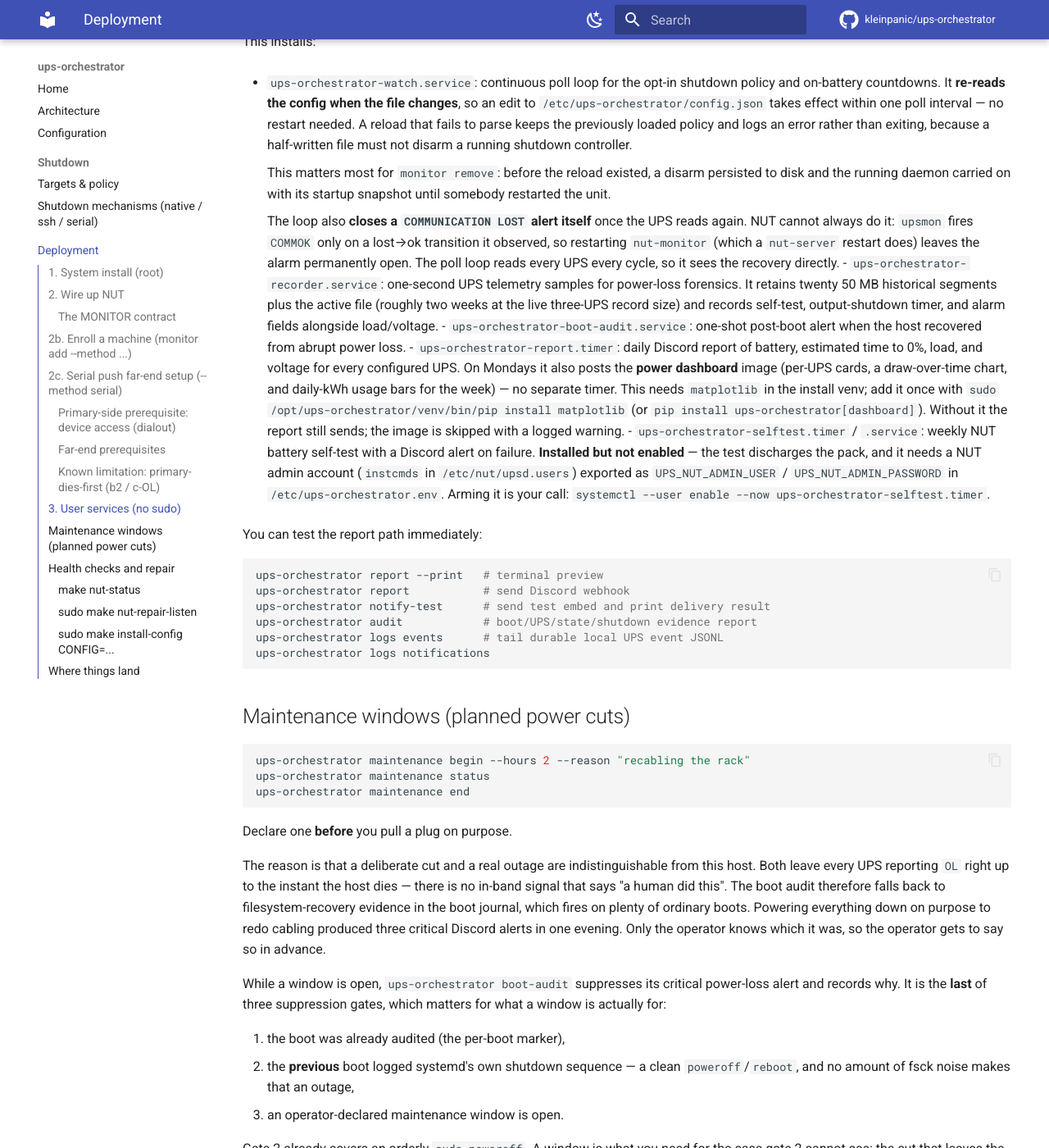
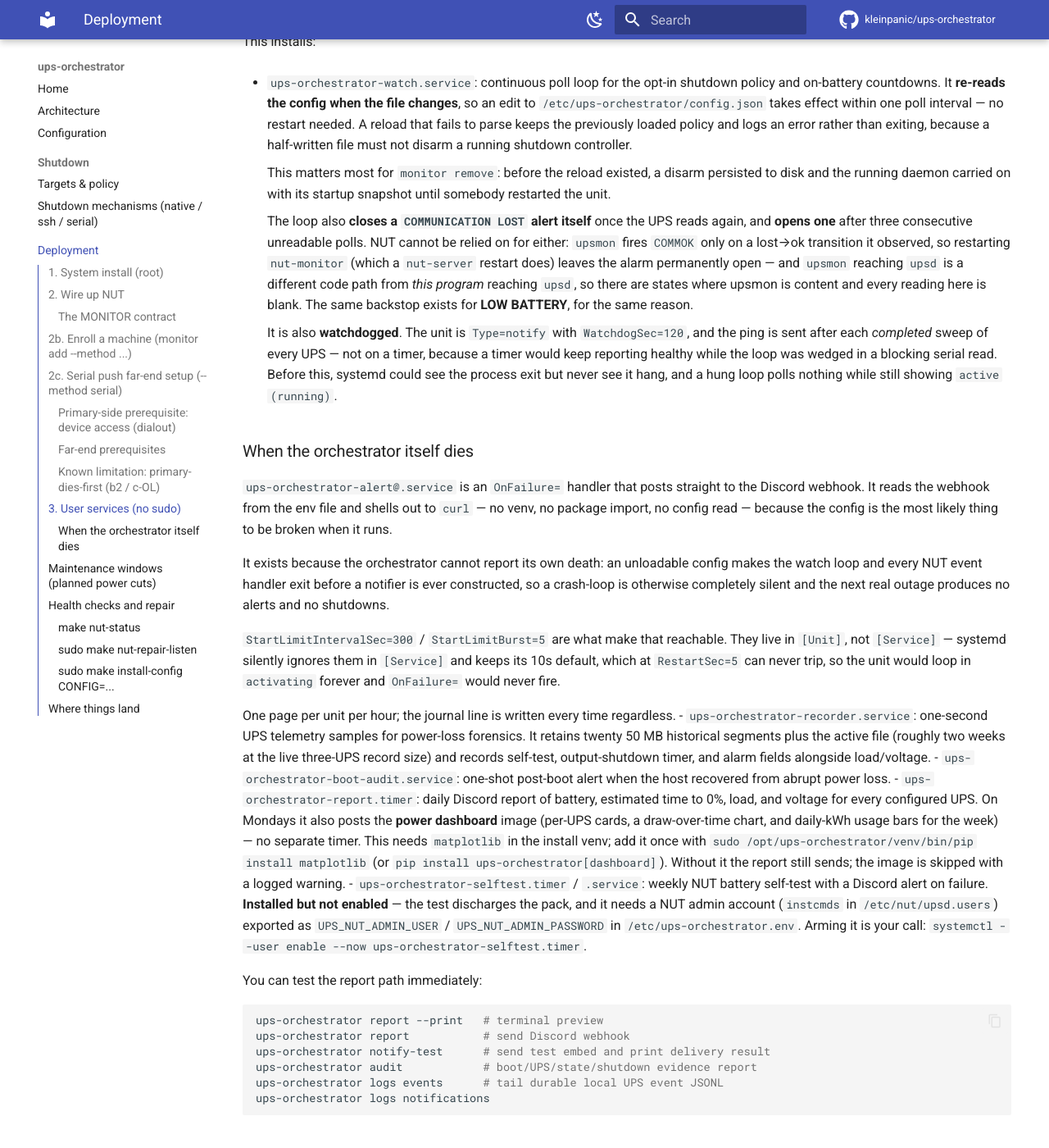
Before and after one commit to kleinpanic/ups-orchestrator, an MkDocs documentation site: the page built from docs/Deployment.md, in a window 1280 px wide and 1400 px high, scrolled down 5475 px. Shown: the whole window at 82% size. Built offline with MkDocs 1.6.1 and Material for MkDocs 9.7.7, drawn with Linux system fonts in a browser that asks for light colours; comment, search, counter and statistics services are not loaded.

Commit message:
docs: cover the failure alerter, the watchdog, and the shutdown retry
Three behaviours shipped today with no documentation. Each changes what an
operator should expect during an outage, so leaving them undocumented makes
the docs quietly wrong about the system's behaviour.

  - the OnFailure handler that pages when the orchestrator itself dies,
    including WHY StartLimitIntervalSec/StartLimitBurst must be in [Unit] —
    systemd ignores them in [Service] and keeps a 10s default that can never
    trip at RestartSec=5, so the unit loops in `activating` and OnFailure
    never fires;
  - Type=notify + WatchdogSec=120, and why the ping is sent after a COMPLETED
    sweep rather than on a timer (a timer keeps reporting healthy while the
    loop is wedged, which is the case it exists to catch);
  - the three-attempt shutdown retry, why ATTEMPTED and SUCCEEDED had to
    become separate ledgers, and that a failure pages regardless of
    `shutdown_policy.notify`.

Also documents that the poll loop now OPENS a comm alarm as well as closing
one, and that LOW BATTERY has the same backstop — both because upsmon
reaching upsd is a different code path from this program reaching upsd.

890 tests, ruff clean, mkdocs --strict clean.

```diff
--- a/docs/Deployment.md
+++ b/docs/Deployment.md
@@ -316,10 +316,38 @@ This installs:
     until somebody restarted the unit.
 
     The loop also **closes a `COMMUNICATION LOST` alert itself** once the UPS reads
-    again. NUT cannot always do it: `upsmon` fires `COMMOK` only on a lost→ok
-    transition it observed, so restarting `nut-monitor` (which a `nut-server`
-    restart does) leaves the alarm permanently open. The poll loop reads every UPS
-    every cycle, so it sees the recovery directly.
+    again, and **opens one** after three consecutive unreadable polls. NUT cannot be
+    relied on for either: `upsmon` fires `COMMOK` only on a lost→ok transition it
+    observed, so restarting `nut-monitor` (which a `nut-server` restart does) leaves
+    the alarm permanently open — and `upsmon` reaching `upsd` is a different code
+    path from *this program* reaching `upsd`, so there are states where upsmon is
+    content and every reading here is blank. The same backstop exists for **LOW
+    BATTERY**, for the same reason.
+
+    It is also **watchdogged**. The unit is `Type=notify` with `WatchdogSec=120`,
+    and the ping is sent after each *completed* sweep of every UPS — not on a timer,
+    because a timer would keep reporting healthy while the loop was wedged in a
+    blocking serial read. Before this, systemd could see the process exit but never
+    see it hang, and a hung loop polls nothing while still showing `active (running)`.
+
+### When the orchestrator itself dies
+
+`ups-orchestrator-alert@.service` is an `OnFailure=` handler that posts straight to
+the Discord webhook. It reads the webhook from the env file and shells out to `curl`
+— no venv, no package import, no config read — because the config is the most likely
+thing to be broken when it runs.
+
+It exists because the orchestrator cannot report its own death: an unloadable config
+makes the watch loop and every NUT event handler exit before a notifier is ever
+constructed, so a crash-loop is otherwise completely silent and the next real outage
+produces no alerts and no shutdowns.
+
+`StartLimitIntervalSec=300` / `StartLimitBurst=5` are what make that reachable. They
+live in `[Unit]`, not `[Service]` — systemd silently ignores them in `[Service]` and
+keeps its 10s default, which at `RestartSec=5` can never trip, so the unit would loop
+in `activating` forever and `OnFailure=` would never fire.
+
+One page per unit per hour; the journal line is written every time regardless.
 - `ups-orchestrator-recorder.service`: one-second UPS telemetry samples for
   power-loss forensics. It retains twenty 50 MB historical segments plus the
   active file (roughly two weeks at the live three-UPS record size) and records
```
Also changed, not shown: docs/Shutdown-Mechanisms.md (+20 -0 lines).
